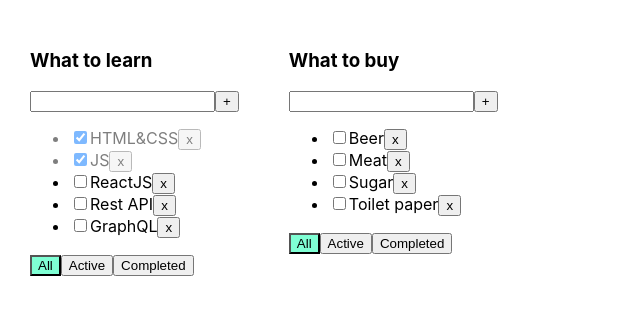
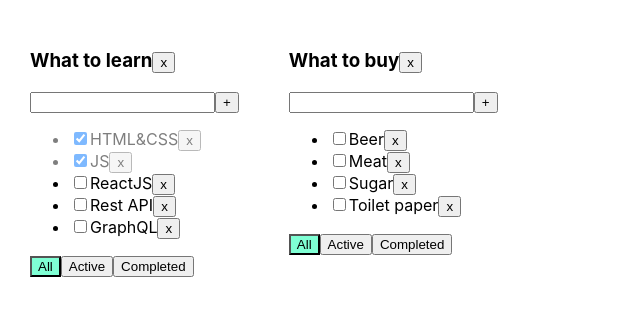
Before and after one commit to aticq/TodolistDev, a React (Create React App) app: page / in a window 1280 px wide. Shown: the top 316 px of the page, without its empty margins (0-640 px from the left). Built offline with nearby package versions, Linux system fonts and the light colour scheme.

Commit message:
17/04/22

```diff
--- a/src/Todolist.tsx
+++ b/src/Todolist.tsx
@@ -50,7 +50,8 @@ export function Todolist(props: PropsType) {
 
 
     return <div>
-        <h3>{props.title}</h3>
+        <h3>{props.title}
+        <button onClick={()=>props.removeTodolist(props.todolistID)}>x</button></h3>
         <div>
             <input value={title}
                    onChange={onChangeHandler}
```
